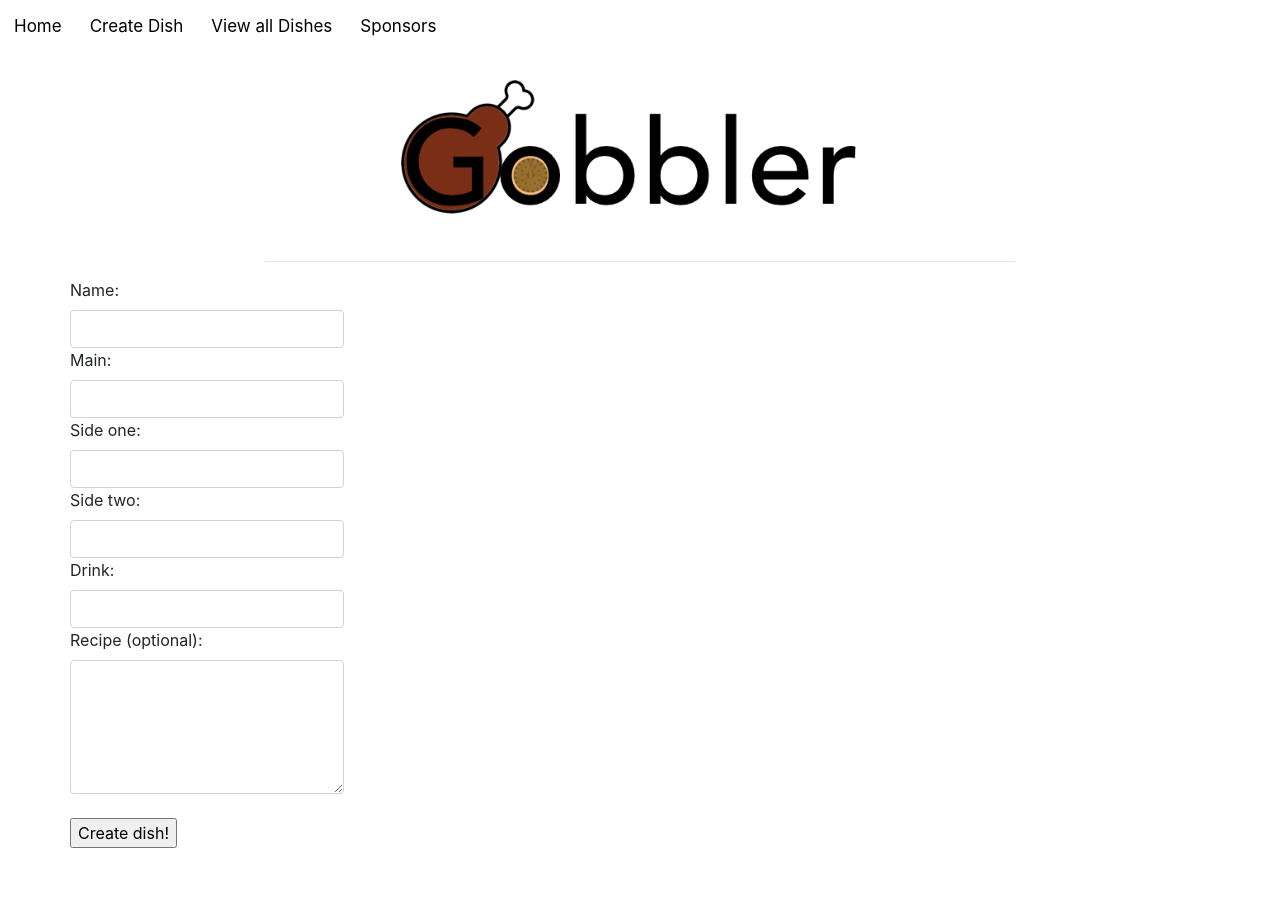
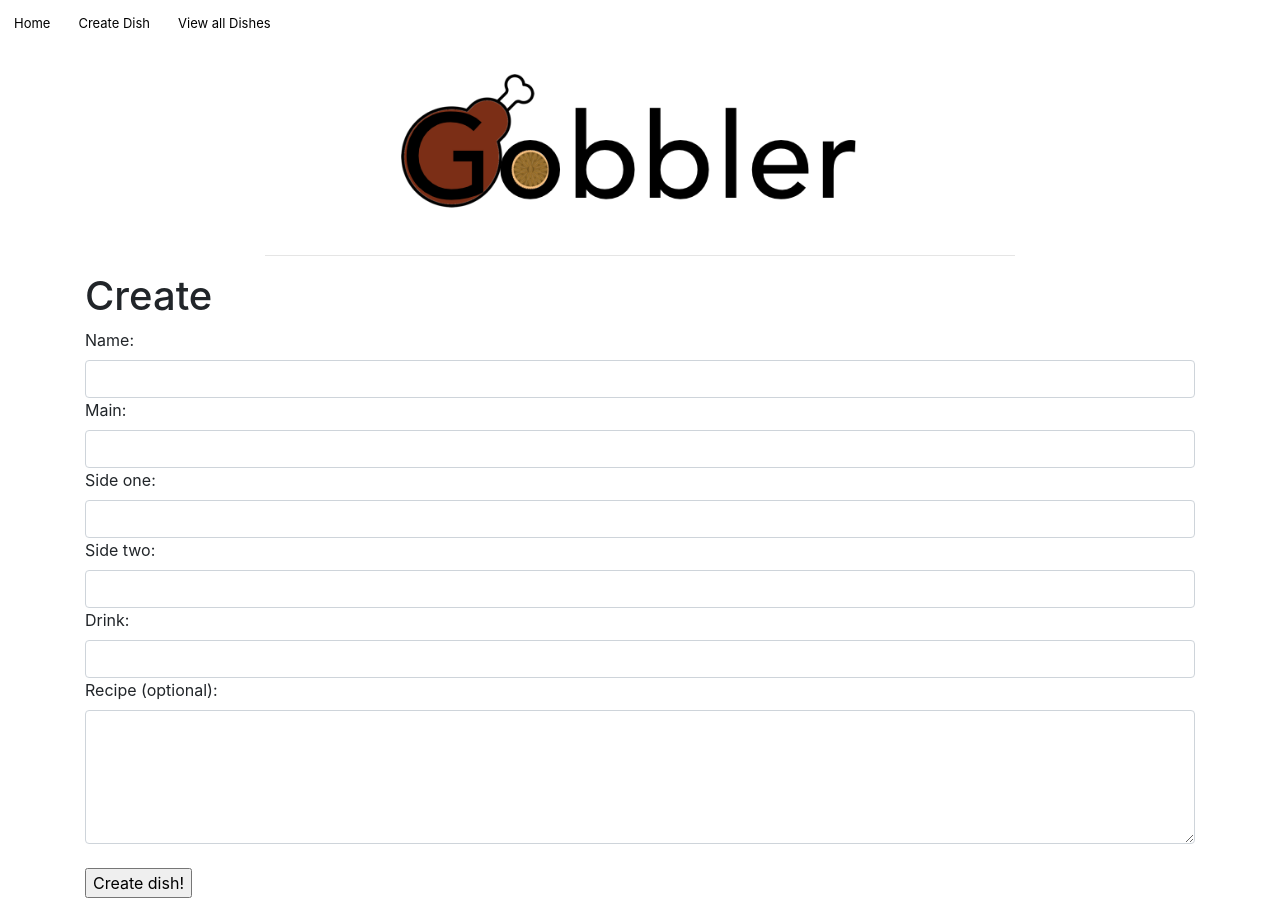
Before and after one commit to georuiz817/Gobbler, a React (Create React App) app in the folder client/: page /dishesNew in a window 1280 px wide. Before the commit the page ends 864 px from the top, so only its background shows below. Built offline with nearby package versions, Linux system fonts and the light colour scheme.

Commit message:
additional bootstrap trying to align like button

```diff
--- a/client/src/App.js
+++ b/client/src/App.js
@@ -4,23 +4,22 @@ import homeComponent from './components/homeComponent.js';
 import Nav from './components/navComponent.js';
 import Errors from './components/errors.js';
 //import Footer from "/Users/dawn/gobbler-project/client/src/components/footer.js";
-import Sponsors from "./components/sponsors.js";
 import dishesNew from "./containers/dishesNew.js";
 import dishesIndex from "./containers/dishesIndex.js";
 import dishShow from './containers/dishShow.js';
-import LogoComp from './components/LogoComp.js'
+import LogoComp from './components/LogoComp.js';
 
 class App extends Component {
 
   render() {
     return (
+
     <Router>
       <Nav />
       <LogoComp />
       <div className="container">
         <Switch>
           <Route exact path="/" component={homeComponent} />
-          <Route exact path="/sponsors" component={Sponsors}/>
           <Route exact path="/dishesNew" component={dishesNew}/>
           <Route exact path="/dishesIndex" component={dishesIndex} />
           <Route exact path="/dishShow/:id" component={dishShow}/>
@@ -28,6 +27,7 @@ class App extends Component {
         </Switch>
       </div>
     </Router>
+
     )
   }
 }
--- a/client/src/components/LikeButton.js
+++ b/client/src/components/LikeButton.js
@@ -5,7 +5,7 @@ import React from 'react'
 const LikeButton= (props) => {
     return(
         <div>
-            <button  onClick={props.handleLike}>Like:</button>
+            <button onClick={props.handleLike}>Like:</button>
             {/* presentational componenent that has a props of handleLike function, this is a stateless componenet */}
         </div>
     )
--- a/client/src/components/homeComponent.js
+++ b/client/src/components/homeComponent.js
@@ -1,11 +1,11 @@
 import React from 'react';
-
+import Doggo from '../photos/doggo.jpg'
 
 const homeComponent = () => {
     return(
 <div>
     <div className="mainBlock">
-        <img class="rounded float-right" alt="n/a" length="240px" src="https://encrypted-tbn0.gstatic.com/images?q=tbn%3AANd9GcSGEkovNyjEPYwxi3L5w98z5wcPEVy_GdYDJZUQn-t3CAAAgCok" />
+        <img class="rounded float-right" alt="n/a" height="300px" src={Doggo} />
         <h1>Create</h1>
         <p>Your own Thanksgiving dish. One that you'd want to share no matter who it was with. The dish should represent how you feel this holiday.</p>
         <br></br>
--- a/client/src/components/navComponent.js
+++ b/client/src/components/navComponent.js
@@ -8,7 +8,6 @@ const Nav = () => {
          <Link to="/"><p>Home</p></Link>
          <Link to="/dishesNew"><p>Create Dish</p></Link>
          <Link to="/dishesIndex"><p>View all Dishes</p></Link>
-         <Link to="/sponsors"><p>Sponsors</p></Link>
         </div>
 
     )
--- a/client/src/components/sponsors.js
+++ /dev/null
@@ -1,29 +0,0 @@
-import React from 'react';
-import butter from '../photos/butter-ball.png';
-import ups from '../photos/upsLogo.jpeg';
-import army from '..//photos/armyL.png';
-import judes from '../photos/st-judes.jpeg';
-import nintendo from '../photos/nintendoL.png'
-
-
-const Sponsors = () => {
-    return (
-  <div>
-    <h1>Every time a Gobbler dish is created, it's donated to a person in need.</h1>
-    <h1>Please take the time to give credit to the amazing companies who help fund Gobbler today.</h1>
-    <h1>Without them this mission would not be possible.</h1>
-    <div class="row">
-      <div class="column">
-        <img src={butter} alt="n/a"/>
-        <img src={ups} alt="n/a"/>
-        <img src={army} alt="n/a"/>
-        <img src={nintendo} alt="n/a"/>
-        <img src={judes} alt="n/a"/>
-      </div>
-    </div>
-  </div>
-    )
-  }
-
-
-export default Sponsors
--- a/client/src/containers/dishesIndex.js
+++ b/client/src/containers/dishesIndex.js
@@ -22,12 +22,11 @@ class dishesIndex extends Component {
     const dishes = this.props.dishes.map(dish =>
       <div key={dish.id}>
        <LikeContainer dish={dish}/>
-        <li id="list-item">{dish.name} served {dish.main} with a side of {dish.side_one} and {dish.side_two}. Lastly a glass of {dish.drink}! <Link to={`/dishShow/${dish.id}`}><button>View/Recipe</button></Link></li>
+        <li class="text-center" id="list-item">{dish.name} served {dish.main} with a side of {dish.side_one} and {dish.side_two}. Lastly a glass of {dish.drink}! <Link to={`/dishShow/${dish.id}`}><button>View/Recipe</button></Link></li>
       </div>)
 
     return(
-      <div className="dishesIndex">
-        <h1 id="dishes-index-h1">See the delicious dishes everyone has created</h1>
+      <div  className="dishesIndex">
         {dishes}
       </div>
     );
--- a/client/src/containers/dishesNew.js
+++ b/client/src/containers/dishesNew.js
@@ -48,9 +48,11 @@ export class dishesNew extends Component {
           return(
             <div className="dishesNewPage">
 
-                <form class='form-group row'  id="dish-form" onSubmit={ this.handleSubmit }>
+              <h1>Create</h1>
 
-                <div  class="col-xs-3">
+                <form   id="dish-form" onSubmit={ this.handleSubmit }>
+
+                <div  class="col-xs-4">
                   <label htmlfor="name">Name:</label>
                   <input  class="form-control" type="text" name="name" id="name" value={this.state.name} onChange={this.handleChange} />
 
@@ -74,13 +76,10 @@ export class dishesNew extends Component {
                 </div>
 
 
+             </form>
 
 
-
-
-
-              </form>
-            </div>
+                        </div>
             )
         }
     }
--- a/client/src/index.css
+++ b/client/src/index.css
@@ -1,9 +1,9 @@
 body {
   text-align: center;
-  background-color:white;
   font-family: "Segoe UI";
   color: black;
- }
+  text-align: center;
+}
 
 /* centered navigation */
 .nav p {
@@ -11,7 +11,7 @@ body {
   text-align: center;
   padding: 14px;
   text-decoration: none;
-  font-size: 17px;
+  font-size: 13px;
   border-radius: 5px;
   color:black;
 }
@@ -23,7 +23,11 @@ body {
 
 .mainBlock p{
   max-width: 500px;
-  font-size: 15px;
+  font-size: 13px;
+}
+
+.mainBlock h1{
+  font-size: 20px;
 }
 
 
@@ -37,3 +41,9 @@ body {
 .borderh1{
   width: 750px;
 }
+
+
+.like-container-inline p{
+  display: inline-block;
+  margin-right: 1%;
+}
```
Also changed, not shown: client/src/photos/doggo.jpg (added).
